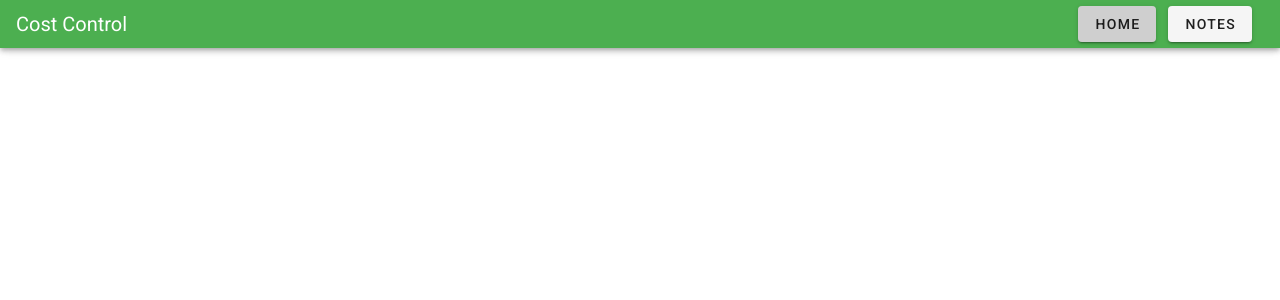
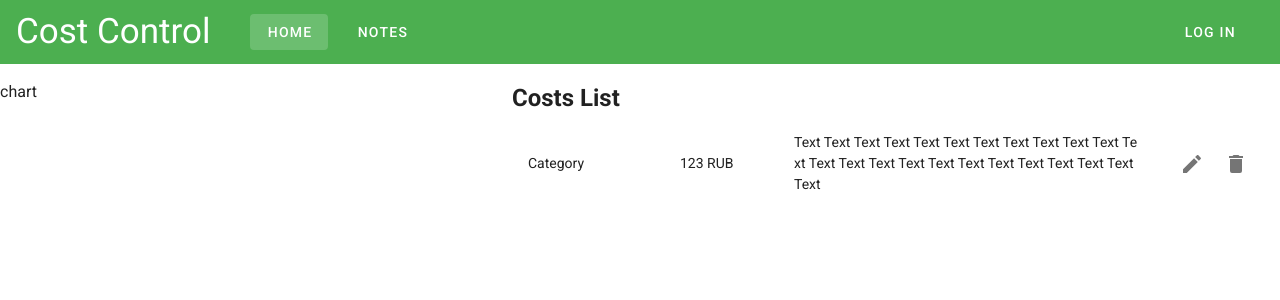
Before and after one commit to qalska/cost-control, a Vue app: page / in a window 1280 px wide. Shown: the top 300 px of the page. Built offline with nearby package versions, Linux system fonts and the light colour scheme.

Commit message:
изменила nav, добавила costs list

```diff
--- a/package.json
+++ b/package.json
@@ -7,6 +7,7 @@
     "build": "vue-cli-service build"
   },
   "dependencies": {
+    "@mdi/js": "^5.9.55",
     "core-js": "^3.6.5",
     "vue": "^2.6.11",
     "vue-router": "^3.2.0",
--- /dev/null
+++ b/src/components/Chart.vue
@@ -0,0 +1,15 @@
+<template>
+  <div>
+    chart
+  </div>
+</template>
+
+<script>
+export default {
+
+}
+</script>
+
+<style>
+
+</style>
--- /dev/null
+++ b/src/components/CostsList.vue
@@ -0,0 +1,80 @@
+<template>
+  <div class="costs-list">
+    <h2>Costs List</h2>
+
+    <div class="costs-list__wrapper mt-4">
+        <div class="mr-2">
+            <v-simple-table class="costs-list__table">
+                <template v-slot:default>
+                    <tbody>
+                        <tr>
+                            <td class="costs-list__category">Category</td>
+                            <td class="costs-list__sum">123 RUB</td>
+                            <td class="costs-list__text">
+                                <div class="costs-list__text-wrapper">
+                                    Text Text Text Text Text Text Text Text Text Text Text Text
+                                    Text Text Text Text Text Text Text Text Text Text Text Text
+                                </div>
+                            </td>
+                            <td class="costs-list__actions">
+                                <div>
+                                    <v-btn icon text class="costs-list__edit" >
+                                        <v-icon>{{ icons.mdiPencil }}</v-icon>
+                                    </v-btn>
+                                    <v-btn icon text class="costs-list__delete ml-2">
+                                        <v-icon>{{ icons.mdiDelete }}</v-icon>
+                                    </v-btn>
+                                </div>
+                            </td>
+                        </tr>
+                    </tbody>
+                </template>
+            </v-simple-table>
+        </div>
+    </div>
+  </div>
+</template>
+
+<script>
+import {
+    mdiPencil,
+    mdiDelete,
+} from '@mdi/js'
+
+export default {
+  data() {
+    return {
+      icons: {
+        mdiPencil,
+        mdiDelete,
+      },
+    }
+  }
+}
+</script>
+
+<style lang="scss" scoped>
+    .costs-list{
+        width: 60%;
+        &__wrapper{
+            overflow: auto;
+            height: 80%;
+        }
+        &__category{
+            width: 20%;
+        }
+        &__sum{
+            width: 15%;
+        }
+        &__text{
+            width: 50%;
+            &-wrapper {
+                width: 100%;
+                word-break: break-all;
+            }
+        }
+        &__actions{
+            width: 15%;
+        }
+    }
+</style>
--- a/src/components/NavBar.vue
+++ b/src/components/NavBar.vue
@@ -2,12 +2,12 @@
     <div>
         <v-app-bar
         color="green"
-        dark
-        dense>
-            <v-toolbar-title>Cost Control</v-toolbar-title>
+        dark flat>
+            <v-toolbar-title class="nav__title">Cost Control</v-toolbar-title>
+            <v-btn class="ml-10" to="/" text>Home</v-btn>
+            <v-btn class="ml-3 mr-3" to="/notes" text>Notes</v-btn>
             <v-spacer/>
-            <v-btn class="ml-3" to="/" light>Home</v-btn>
-            <v-btn class="ml-3 mr-3" to="/notes" light>Notes</v-btn>
+            <v-btn class="ml-3 mr-3" to="#" text>Log in</v-btn>
         </v-app-bar>
     </div>
 </template>
@@ -18,6 +18,8 @@ export default {
 }
 </script>
 
-<style>
-
+<style lang="scss" scoped>
+    .nav__title{
+        font-size: 35px;
+    }
 </style>
--- a/src/views/Home.vue
+++ b/src/views/Home.vue
@@ -1,9 +1,22 @@
 <template>
+  <div class="d-flex justify-space-between mt-4">
+    <div>
+      <chart />
+
+    </div>
+
+    <costs-list />
+  </div>
 </template>
 
 <script>
+import Chart from '@/components/Chart.vue';
+import CostsList from '@/components/CostsList.vue';
 
 export default {
+  components: {
+    Chart, CostsList
+  },
 }
 </script>
 
```
Also changed, not shown: 1 other file (tests, documents, lock files or other folders).
